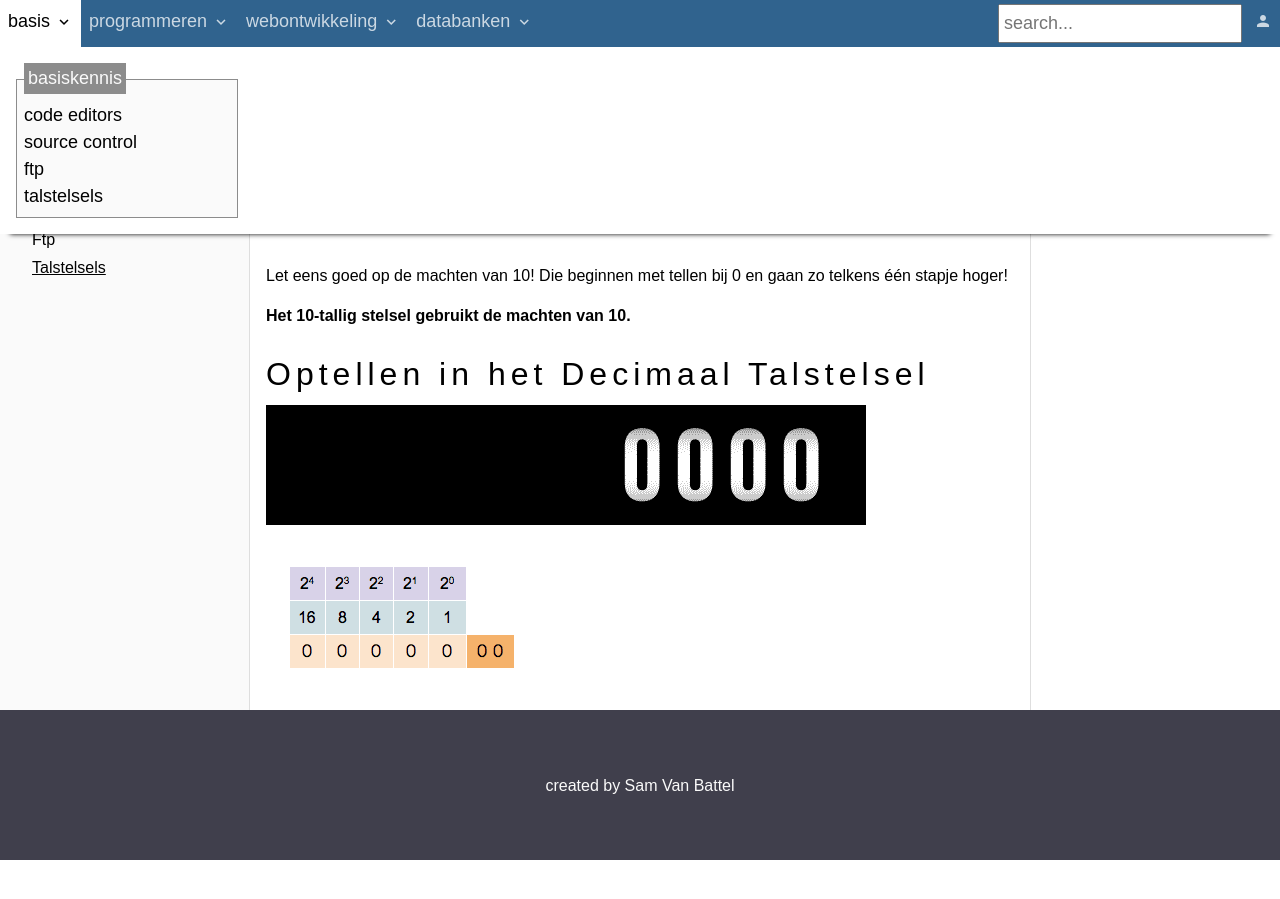
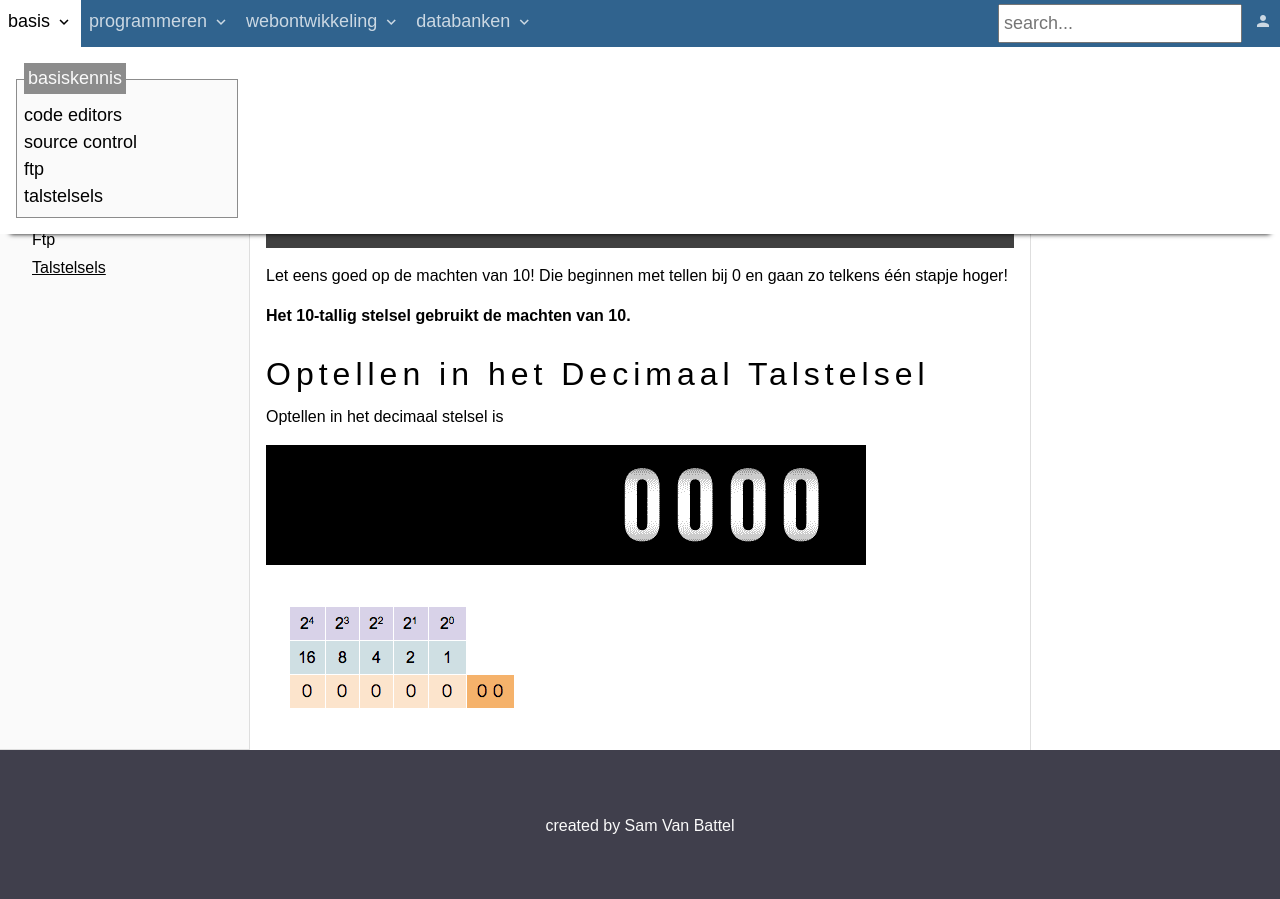
Before and after one commit to T-INFORMATICA/t-informatica.github.io, a Jekyll site: the page built from _courses/basis/basiskennis/talstelsels.md, in a window 1280 px wide and 900 px high, scrolled down 1270 px. Built offline with Jekyll 4.4.1, drawn with Linux system fonts in a browser that asks for light colours; comment, search, counter and statistics services are not loaded; before the commit the page ends 2130 px from its top, so only the background shows below that.

Commit message:
Update talstelsels.md

```diff
--- a/_courses/basis/basiskennis/talstelsels.md
+++ b/_courses/basis/basiskennis/talstelsels.md
@@ -57,6 +57,7 @@
 
 De tabel hierboven kan je ook korter schrijven:
 
+<div class="highlight">
 <pre class="highlight"><code>(eenheden)             1      = 10<sup>0</sup>
 (tientallen)           10     = 10<sup>1</sup>
 (honderdtallen)        100    = 10<sup>2</sup>
@@ -64,12 +65,16 @@
 (tienduizendtallen)    10000  = 10<sup>4</sup>
 (honderdduizendtallen) 100000 = 10<sup>5</sup>
 </code></pre>
+</div>
+
 Let eens goed op de machten van `10`! Die beginnen met tellen bij `0` en gaan zo telkens één stapje hoger!
 
 **Het `10`-tallig stelsel gebruikt de machten van `10`.**
 
 ## Optellen in het Decimaal Talstelsel
 
+Optellen in het decimaal stelsel is
+
 <img src="{{ site.baseurl }}/assets/img/basis-talstelsels-1.gif" alt="voorbeeld" style="height: auto; max-width: 100%">
 
 <img src="{{ site.baseurl }}/assets/img/basis-talstelsels-2.gif" alt="voorbeeld" style="height: auto; max-width: 100%">
```
